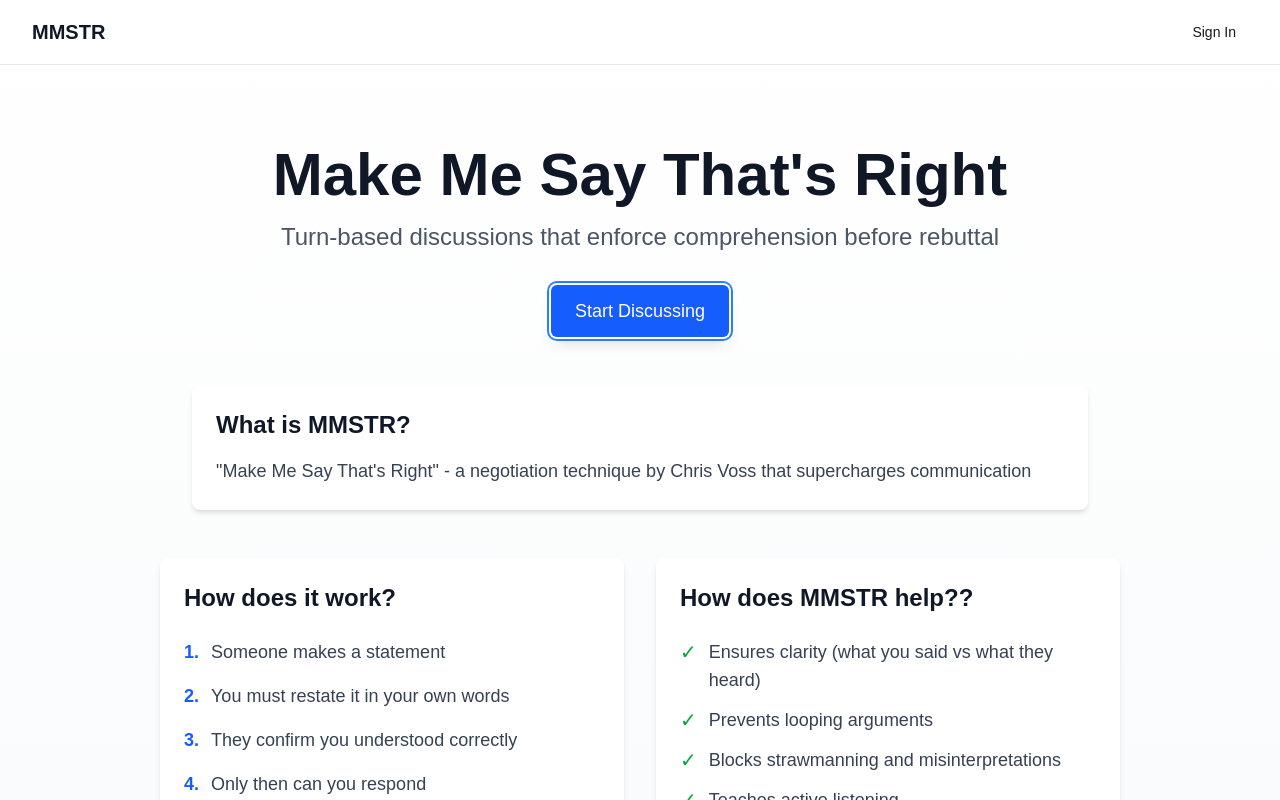
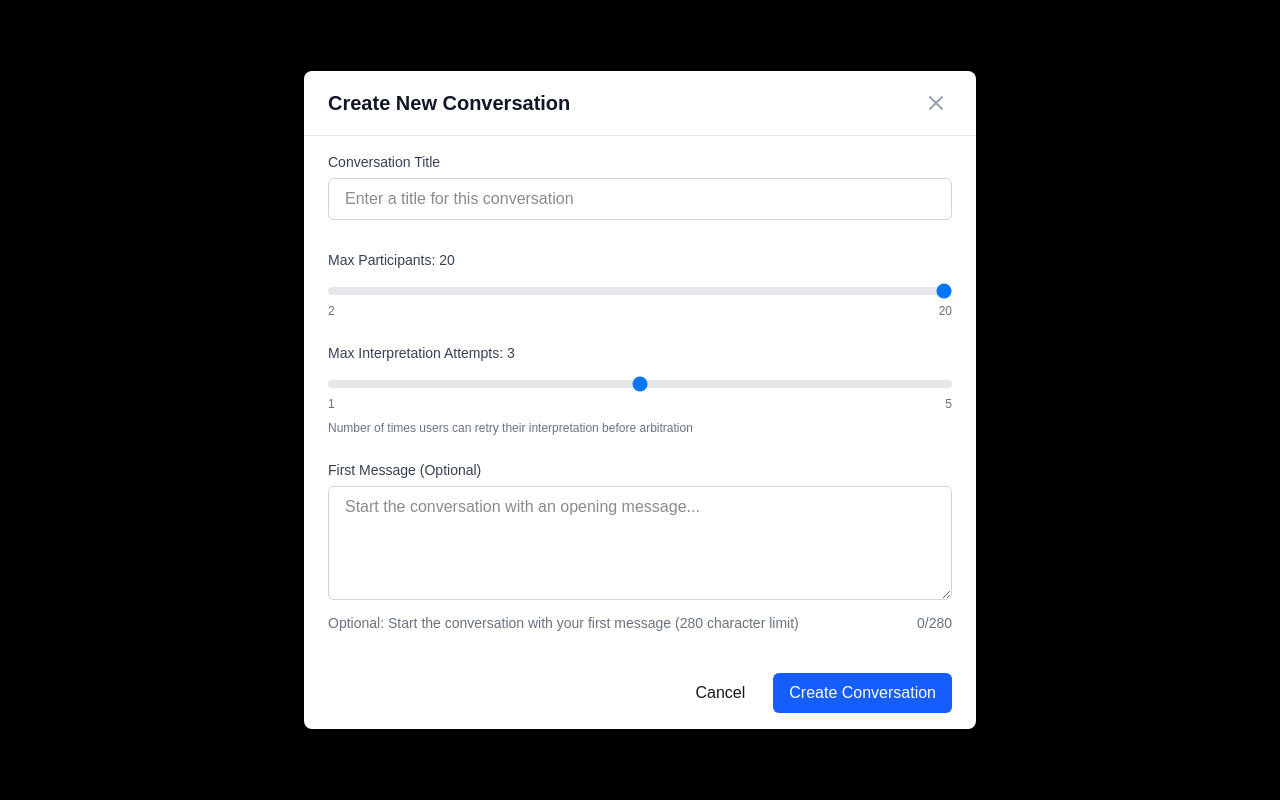
Before and after one commit to JordanTreDaniel/mmstr, a Next.js app: page / in a window 1280 px wide. Both pictures are taken after a click on the button "Start Discussing". Shown: the top 800 px of the page. Built offline with nearby package versions, Linux system fonts and the light colour scheme; no server answers; the database is empty.

Commit message:
Add Create Conversation modal and functionality
Co-authored-by: lilj390150 <lilj390150@live.com>

```diff
--- /dev/null
+++ b/app/components/modals/CreateConvoModal.tsx
@@ -0,0 +1,176 @@
+'use client';
+
+import React, { useState } from 'react';
+import Modal from '@/app/components/ui/Modal';
+import Input from '@/app/components/ui/Input';
+import Textarea from '@/app/components/ui/Textarea';
+import Button from '@/app/components/ui/Button';
+import { createConversation } from '@/app/actions/convos';
+
+export interface CreateConvoModalProps {
+  isOpen: boolean;
+  onClose: () => void;
+  onSuccess?: (convoId: string) => void;
+}
+
+const CreateConvoModal: React.FC<CreateConvoModalProps> = ({
+  isOpen,
+  onClose,
+  onSuccess,
+}) => {
+  const [title, setTitle] = useState('');
+  const [maxParticipants, setMaxParticipants] = useState(20);
+  const [maxAttempts, setMaxAttempts] = useState(3);
+  const [firstMessage, setFirstMessage] = useState('');
+  const [titleError, setTitleError] = useState('');
+  const [isSubmitting, setIsSubmitting] = useState(false);
+
+  const handleSubmit = async (e: React.FormEvent) => {
+    e.preventDefault();
+
+    // Validate title
+    if (!title.trim()) {
+      setTitleError('Title is required');
+      return;
+    }
+
+    setTitleError('');
+    setIsSubmitting(true);
+
+    try {
+      const convo = await createConversation(title.trim(), maxAttempts, maxParticipants);
+
+      // Reset form
+      setTitle('');
+      setMaxParticipants(20);
+      setMaxAttempts(3);
+      setFirstMessage('');
+
+      // Call success callback
+      onSuccess?.(convo.id);
+
+      // Close modal
+      onClose();
+    } catch (error) {
+      console.error('Failed to create conversation:', error);
+      setTitleError('Failed to create conversation. Please try again.');
+    } finally {
+      setIsSubmitting(false);
+    }
+  };
+
+  const handleClose = () => {
+    if (!isSubmitting) {
+      setTitle('');
+      setMaxParticipants(20);
+      setMaxAttempts(3);
+      setFirstMessage('');
+      setTitleError('');
+      onClose();
+    }
+  };
+
+  return (
+    <Modal
+      isOpen={isOpen}
+      onClose={handleClose}
+      title="Create New Conversation"
+      size="lg"
+      closeOnBackdropClick={!isSubmitting}
+      closeOnEscape={!isSubmitting}
+    >
+      <form onSubmit={handleSubmit} className="space-y-6">
+        {/* Title Input */}
+        <Input
+          label="Conversation Title"
+          placeholder="Enter a title for this conversation"
+          value={title}
+          onChange={(e) => {
+            setTitle(e.target.value);
+            if (titleError) setTitleError('');
+          }}
+          error={titleError}
+          required
+          disabled={isSubmitting}
+        />
+
+        {/* Max Participants Slider */}
+        <div className="space-y-2">
+          <label className="block text-sm font-medium text-gray-700 dark:text-gray-300">
+            Max Participants: {maxParticipants}
+          </label>
+          <input
+            type="range"
+            min="2"
+            max="20"
+            value={maxParticipants}
+            onChange={(e) => setMaxParticipants(Number(e.target.value))}
+            className="w-full h-2 bg-gray-200 rounded-lg appearance-none cursor-pointer dark:bg-gray-700"
+            disabled={isSubmitting}
+          />
+          <div className="flex justify-between text-xs text-gray-500 dark:text-gray-400">
+            <span>2</span>
+            <span>20</span>
+          </div>
+        </div>
+
+        {/* Max Interpretation Attempts Slider */}
+        <div className="space-y-2">
+          <label className="block text-sm font-medium text-gray-700 dark:text-gray-300">
+            Max Interpretation Attempts: {maxAttempts}
+          </label>
+          <input
+            type="range"
+            min="1"
+            max="5"
+            value={maxAttempts}
+            onChange={(e) => setMaxAttempts(Number(e.target.value))}
+            className="w-full h-2 bg-gray-200 rounded-lg appearance-none cursor-pointer dark:bg-gray-700"
+            disabled={isSubmitting}
+          />
+          <div className="flex justify-between text-xs text-gray-500 dark:text-gray-400">
+            <span>1</span>
+            <span>5</span>
+          </div>
+          <p className="text-xs text-gray-500 dark:text-gray-400">
+            Number of times users can retry their interpretation before arbitration
+          </p>
+        </div>
+
+        {/* Optional First Message */}
+        <Textarea
+          label="First Message (Optional)"
+          placeholder="Start the conversation with an opening message..."
+          value={firstMessage}
+          onChange={(e) => setFirstMessage(e.target.value)}
+          maxLength={280}
+          showCharacterCount={true}
+          helperText="Optional: Start the conversation with your first message (280 character limit)"
+          rows={4}
+          disabled={isSubmitting}
+        />
+
+        {/* Action Buttons */}
+        <div className="flex justify-end gap-3 pt-4">
+          <Button
+            type="button"
+            variant="ghost"
+            onClick={handleClose}
+            disabled={isSubmitting}
+          >
+            Cancel
+          </Button>
+          <Button
+            type="submit"
+            variant="primary"
+            disabled={isSubmitting}
+          >
+            {isSubmitting ? 'Creating...' : 'Create Conversation'}
+          </Button>
+        </div>
+      </form>
+    </Modal>
+  );
+};
+
+export default CreateConvoModal;
--- a/app/page.tsx
+++ b/app/page.tsx
@@ -1,13 +1,21 @@
 'use client';
 
+import { useState } from 'react';
 import Button from '@/app/components/ui/Button';
 import Card from '@/app/components/ui/Card';
 import { Header, PageContainer } from '@/app/components/layout';
+import CreateConvoModal from '@/app/components/modals/CreateConvoModal';
 
 export default function Home() {
+  const [isCreateModalOpen, setIsCreateModalOpen] = useState(false);
+
   const handleNewConversation = () => {
-    // TODO: Navigate to create conversation flow (will be implemented in later task)
-    console.log('New conversation clicked');
+    setIsCreateModalOpen(true);
+  };
+
+  const handleConversationCreated = (convoId: string) => {
+    console.log('Conversation created:', convoId);
+    // TODO: Navigate to conversation page in future task
   };
 
   return (
@@ -120,6 +128,13 @@ export default function Home() {
           </div>
         </section>
       </PageContainer>
+
+      {/* Create Conversation Modal */}
+      <CreateConvoModal
+        isOpen={isCreateModalOpen}
+        onClose={() => setIsCreateModalOpen(false)}
+        onSuccess={handleConversationCreated}
+      />
     </div>
   );
 }
```
